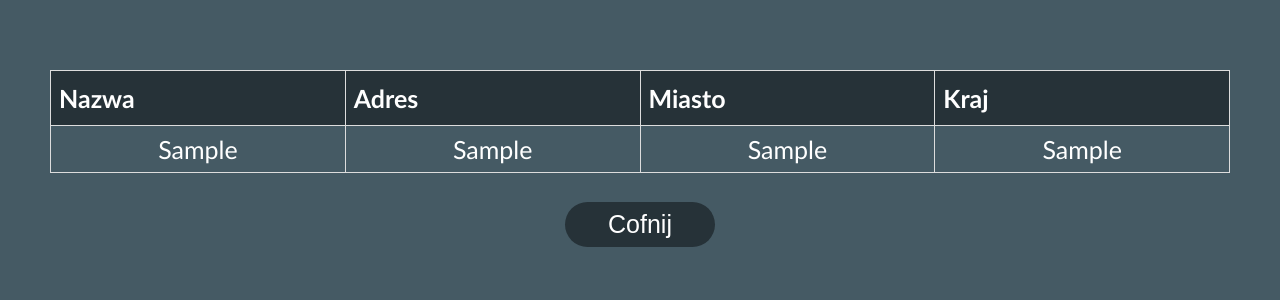
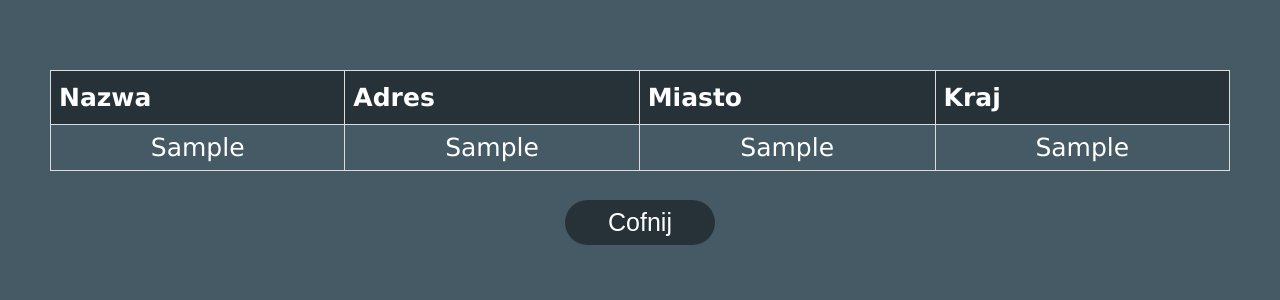
Before and after one commit to Yournicknamehere/E14, a PHP site: page /wyswietlTabela.php in a window 1280 px wide. Shown: the part 160-460 px from the top of the page. Run offline with PHP 8.4, Linux system fonts and the light colour scheme; tables that the repository leaves empty or names only in its code hold one stand-in row (values such as "Sample post"); data that the repository does not hold is empty.

Commit message:
Zmiana fonta

```diff
--- a/CSS/style.css
+++ b/CSS/style.css
@@ -127,7 +127,6 @@ select {
 select:focus {outline: none;}
 
 #klienci {
-    font-family: "Trebuchet MS", Arial, Helvetica, sans-serif;
     border-collapse: collapse;
     width: 100%;
 }
```
